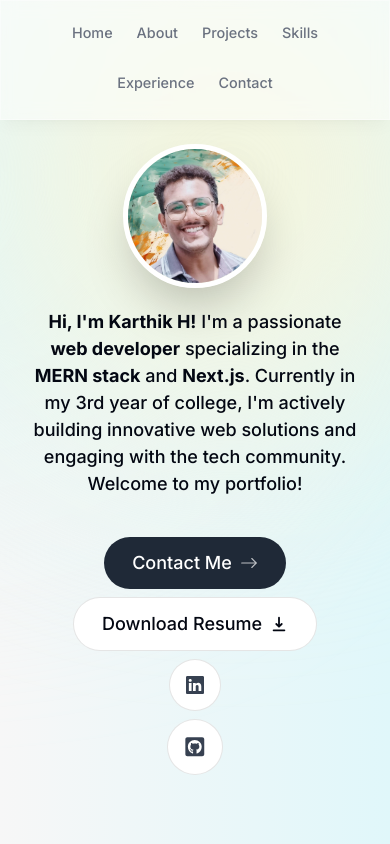
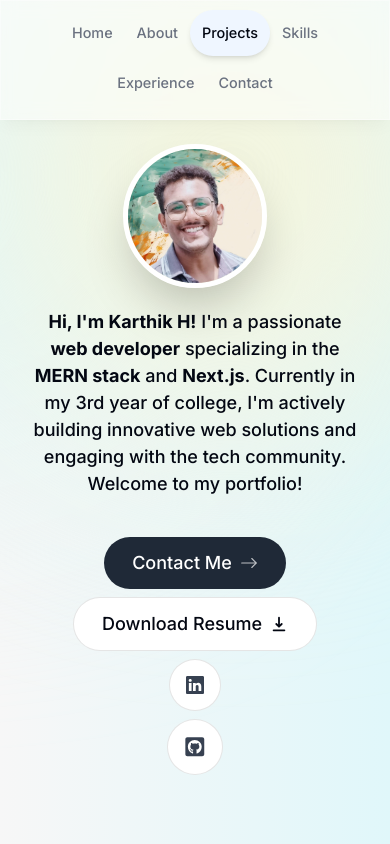
Before and after one commit to TheMikeKaisen/Karthik-Portfolio, a Next.js app in the folder my_portfolio/: page / in a window 390 px wide. Shown: the top 844 px of the page. Built offline with nearby package versions, Linux system fonts and the light colour scheme.

Commit message:
complete header

```diff
--- a/my_portfolio/app/intro/page.tsx
+++ b/my_portfolio/app/intro/page.tsx
@@ -1,15 +1,22 @@
 "use client";
 
+import useSectionInView from "@/lib/hooks";
+import { motion } from "framer-motion";
 import Image from "next/image";
-import { motion } from "framer-motion";
 import Link from "next/link";
 import { BsArrowRight, BsLinkedin } from "react-icons/bs";
+import { FaGithubSquare } from "react-icons/fa";
 import { HiDownload } from "react-icons/hi";
-import { FaGithubSquare } from "react-icons/fa";
 
 const IntroPage = () => {
+  const {ref} = useSectionInView("Home", 0.5)
+
   return (
-    <section className="mb-28 max-w-[50rem] text-center sm:mb-0">
+    <section
+      ref={ref}
+      className="mb-28 max-w-[50rem] text-center sm:mb-0 scroll-mt-40 sm:scroll-mt-28"
+      id="home"
+    >
       <div className="flex items-center justify-center">
         <div>
           <motion.div
--- a/my_portfolio/app/layout.tsx
+++ b/my_portfolio/app/layout.tsx
@@ -1,6 +1,7 @@
 import Header from "@/components/header";
 import "./globals.css";
 import { Inter } from "next/font/google";
+import ActiveSectionContextProvider from "@/context/active-section-context";
 
 const inter = Inter({ subsets: ["latin"] });
 
@@ -15,15 +16,18 @@
   children: React.ReactNode;
 }) {
   return (
-    <html lang="en">
-      <body className={`${inter.className} bg-gray-50 text-gray-950 relative pt-36 sm:pt-28 overflow-x-hidden`}>
-        <div className="bg-gradient-to-r from-[#f7f7f7] to-[#e0f7fa] absolute top-0 left-0 w-full h-full -z-20"
-
-        ></div>
+    <html lang="en" className="!scroll-smooth">
+      <body
+        className={`${inter.className} bg-gray-50 text-gray-950 relative pt-36 sm:pt-28 overflow-x-hidden`}
+      >
+        <div className="bg-gradient-to-r from-[#f7f7f7] to-[#e0f7fa] absolute top-0 left-0 w-full h-full -z-20"></div>
         <div className="bg-[#e0f7fa] absolute top-[-2rem] -z-10 left-[-30rem] h-[30rem] w-[45rem] rounded-full blur-[8rem] sm:w-[65rem] md:left-[-28rem] lg:left-[-24rem] xl:left-[-20rem] 2xl:left-[-15rem]"></div>
         <div className="bg-[#f5f5dc] absolute top-[-4rem] -z-10 right-[-5rem] h-[30rem] w-[30rem] rounded-full blur-[8rem] sm:w-[60rem] dark:bg-[#f5f5dc]"></div>
-        <Header />
-        {children}
+
+        <ActiveSectionContextProvider>
+          <Header />
+          {children}
+        </ActiveSectionContextProvider>
       </body>
     </html>
   );
--- a/my_portfolio/components/about.tsx
+++ b/my_portfolio/components/about.tsx
@@ -1,14 +1,19 @@
-"use client"
+"use client";
+import useSectionInView from "@/lib/hooks";
+import { motion } from "framer-motion";
 import SectionHeading from "./section-heading";
-import { motion } from "framer-motion";
 
 const About = () => {
+  const { ref } = useSectionInView("About", 0.6);
+
   return (
-    <motion.section className="mb:28 sm:mb-40 max-w-[45rem] text-center leading-8 "
-        initial={{y:100, opacity:0}}
-        animate={{y:0, opacity:1}}
-        transition={{ delay:0.2}}
-
+    <motion.section
+      ref={ref}
+      className="mb-28 sm:mb-40 max-w-[45rem] text-center leading-8 scroll-mt-40 sm:scroll-mt-28"
+      initial={{ y: 100, opacity: 0 }}
+      animate={{ y: 0, opacity: 1 }}
+      transition={{ delay: 0.2 }}
+      id="about"
     >
       <SectionHeading>about me</SectionHeading>
       <div className="flex flex-col gap-5  font-medium">
--- a/my_portfolio/components/header.tsx
+++ b/my_portfolio/components/header.tsx
@@ -1,9 +1,13 @@
 "use client";
+import { useActiveSectionContext } from "@/context/active-section-context";
 import { links } from "@/lib/data";
+import clsx from "clsx";
 import { motion } from "framer-motion";
 import Link from "next/link";
 
 function Header() {
+  const {activeSection, setActiveSection, setTimeOfLastClick} = useActiveSectionContext();
+
   return (
     <header className="z-[999] relative">
       <motion.div
@@ -16,12 +20,33 @@
       <nav className="fixed top-[0.15rem] left-1/2 h-12 -translate-x-1/2 py-2 sm:top-[1.7rem] sm:h-[initial] sm:py-0 z-[2]">
         <ul className="flex w-[22rem] flex-wrap items-center justify-center gap-y-1 text-[0.9rem] font-medium text-gray-500 sm:w-[initial] sm:flex-nowrap sm:gap-5">
           {links.map((link) => (
-            <motion.li key={link.hash} className="flex items-center justify-center"
-              initial={{y: -100, opacity: 0}}
-              animate= {{y: 0, opacity: 1}}
+            <motion.li
+              key={link.hash}
+              className="flex items-center justify-center relative"
+              initial={{ y: -100, opacity: 0 }}
+              animate={{ y: 0, opacity: 1 }}
             >
-              <Link href={link.hash} className="px-3 py-3 hover:text-gray-950 transition">
+              <Link
+                href={link.hash}
+                className={clsx("px-3 py-3 hover:text-gray-950 transition", {
+                  "text-gray-950": activeSection === link.name,
+                })}
+                onClick={() => {setActiveSection(link.name)
+                  setTimeOfLastClick(Date.now())
+                }
+                }
+              >
                 {link.name}
+                {link.name === activeSection && (
+                  <motion.span className="bg-blue-50  rounded-full absolute -z-10 inset-0 shadow-md"
+                  layoutId="activeSection"
+                  transition={{
+                    type: "Spring",
+                    stiffness: 380,
+                    damping: 30
+                  }}
+                  ></motion.span>
+                )}
               </Link>
             </motion.li>
           ))}
--- a/my_portfolio/components/projects.tsx
+++ b/my_portfolio/components/projects.tsx
@@ -1,11 +1,15 @@
+"use client"
 import { projectsData } from "@/lib/data";
+import useSectionInView from "@/lib/hooks";
 import React from "react";
 import { Project } from "./project";
 import SectionHeading from "./section-heading";
 
 const ProjectPage = () => {
+  const { ref } = useSectionInView("Projects", 0.3);
+
   return (
-    <section >
+    <section ref={ref} className=" scroll-mt-40 sm:scroll-mt-28" id="projects">
       <SectionHeading>Projects</SectionHeading>
       <div className="flex flex-col gap-8">
         {projectsData.map((project, index) => (
--- /dev/null
+++ b/my_portfolio/context/active-section-context.tsx
@@ -0,0 +1,48 @@
+"use client"
+import { links } from '@/lib/data';
+import type { SectionName } from '@/lib/types';
+import React, { createContext, useContext, useState } from 'react'
+
+
+
+type ActiveSectionContextType = {
+    activeSection: SectionName,
+    setActiveSection: React.Dispatch<React.SetStateAction<SectionName>>
+    timeOfLastClick: number,
+    setTimeOfLastClick: React.Dispatch<React.SetStateAction<number>>
+}
+
+export const ActiveSectionContext = createContext<ActiveSectionContextType | null>(null)
+
+
+const ActiveSectionContextProvider = (
+    {children}:{children:React.ReactNode}
+) => {
+    const [activeSection, setActiveSection] = useState<SectionName>("Home");
+    const [timeOfLastClick, setTimeOfLastClick] = useState(0);
+  return (
+    <ActiveSectionContext.Provider value={{
+        activeSection,
+        setActiveSection,
+        timeOfLastClick,
+        setTimeOfLastClick
+    }}>
+        {children}
+
+    </ActiveSectionContext.Provider>
+
+  )
+}
+
+export function useActiveSectionContext() {
+    const context = useContext(ActiveSectionContext)
+
+    if(context === null) {
+        throw new Error(
+            "UseActiveSectionContext must be used within an ActiveSectionContextProvider"
+        )
+    }
+    return context;
+}
+
+export default ActiveSectionContextProvider
--- /dev/null
+++ b/my_portfolio/lib/hooks.ts
@@ -0,0 +1,26 @@
+import { useActiveSectionContext } from '@/context/active-section-context';
+import React, { useEffect } from 'react'
+import { useInView } from 'react-intersection-observer';
+import type { SectionName } from './types';
+
+const useSectionInView = (sectionName: SectionName, threshold = 0.75) => {
+
+    const { ref, inView } = useInView({
+        threshold,
+      });
+
+      const { setActiveSection, timeOfLastClick } = useActiveSectionContext();
+
+      console.log(inView)
+
+      useEffect(() => {
+        if (inView && Date.now() - timeOfLastClick > 1000) {
+          setActiveSection(sectionName);
+        }
+      }, [inView, setActiveSection, timeOfLastClick]);
+  return {
+    ref
+  }
+}
+
+export default useSectionInView
--- /dev/null
+++ b/my_portfolio/lib/types.ts
@@ -0,0 +1,3 @@
+import { links } from "./data";
+
+export type SectionName = (typeof links)[number]["name"];
--- a/my_portfolio/package.json
+++ b/my_portfolio/package.json
@@ -13,6 +13,7 @@
     "@types/react": "18.3.3",
     "@types/react-dom": "18.3.0",
     "autoprefixer": "10.4.19",
+    "clsx": "^2.1.1",
     "eslint": "8.57.0",
     "eslint-config-next": "14.2.5",
     "framer-motion": "^11.3.17",
@@ -21,6 +22,7 @@
     "react": "18.3.1",
     "react-dom": "18.3.1",
     "react-icons": "^5.2.1",
+    "react-intersection-observer": "^9.13.0",
     "tailwindcss": "3.4.6",
     "typescript": "5.5.4"
   }
```
Also changed, not shown: 1 other file (tests, documents, lock files or other folders).
